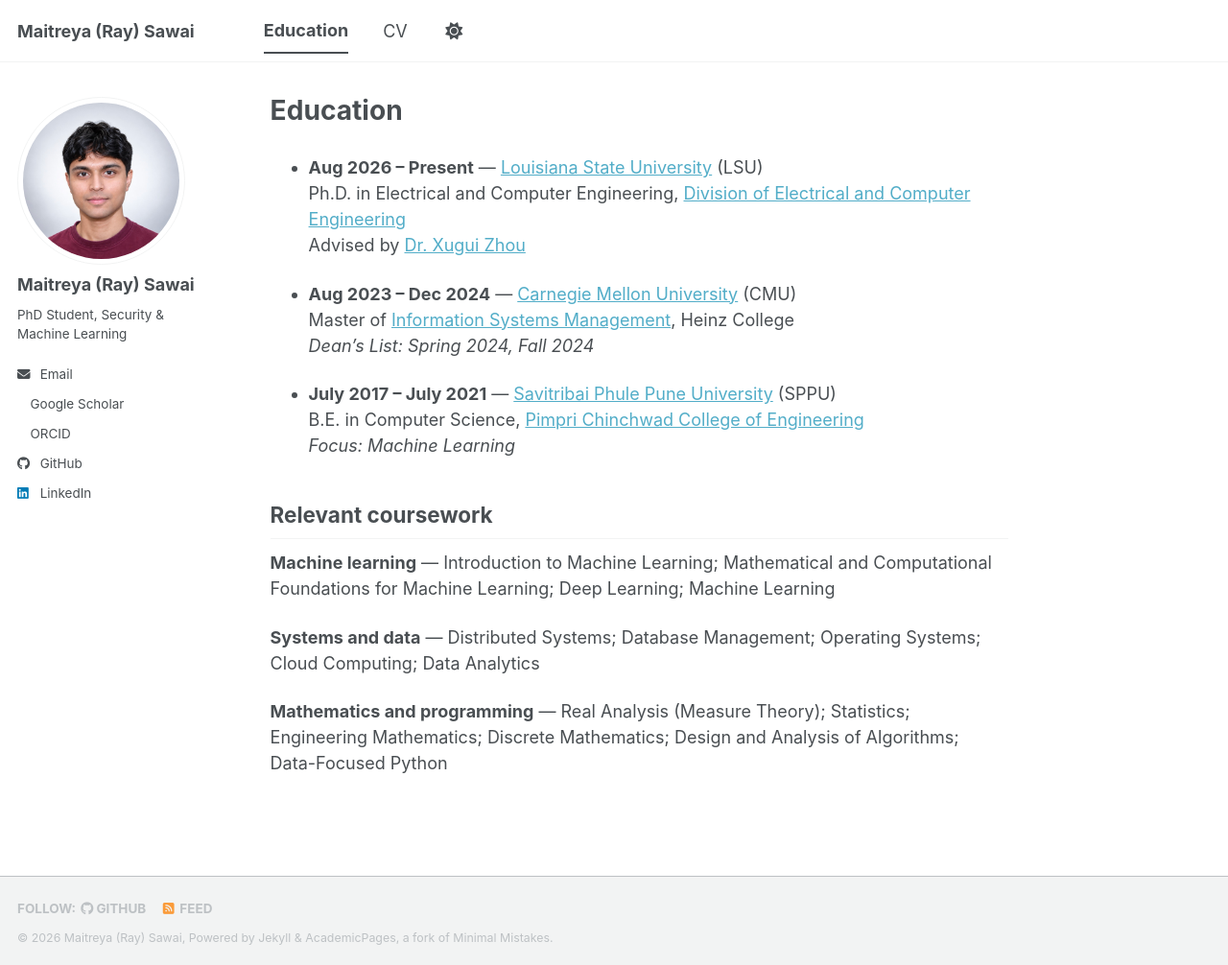
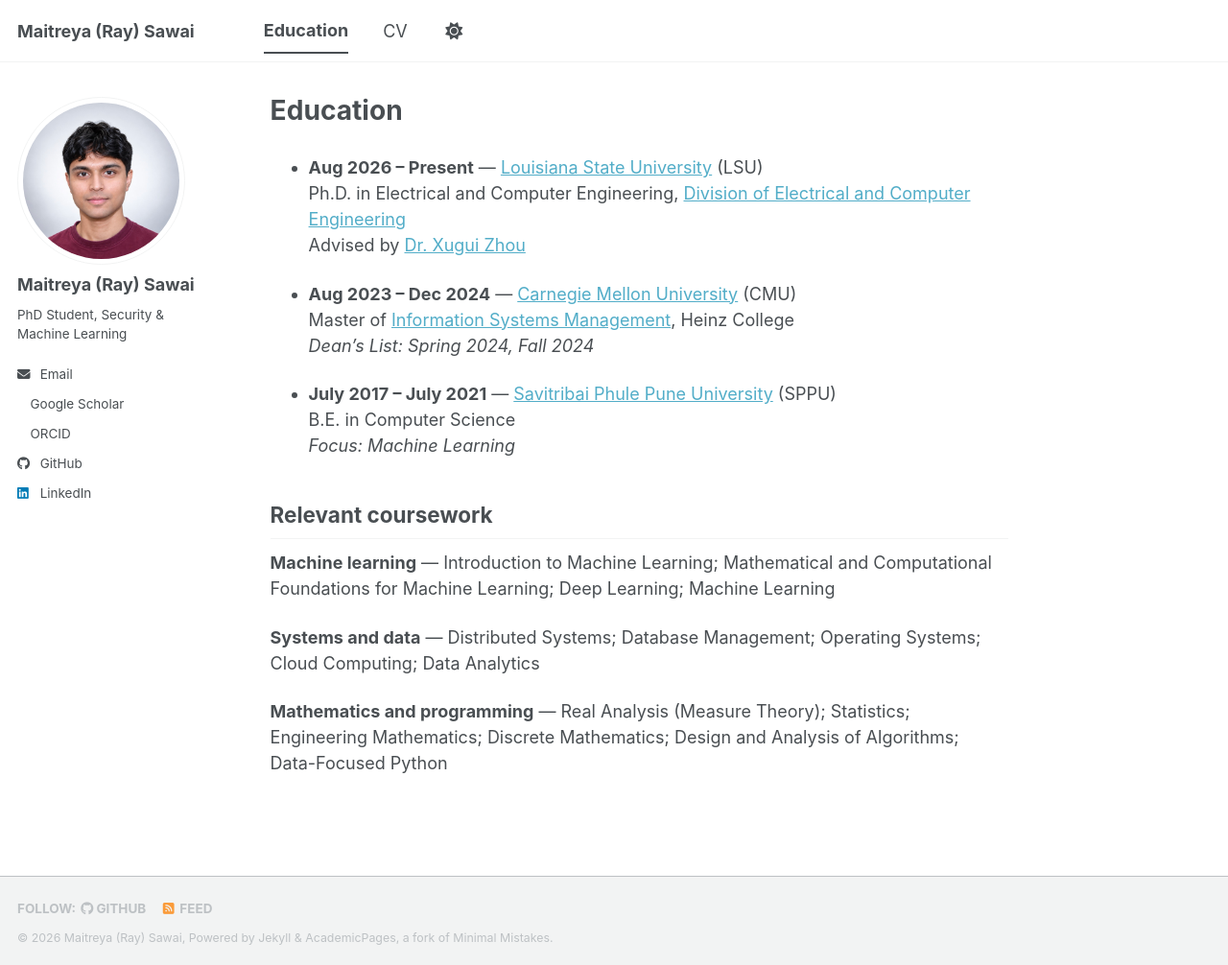
Before and after one commit to maitreya10/maitreya10.github.io, a Jekyll site: the page built from _pages/education.md, in a window 1280 px wide and 1006 px high. Shown: the whole window at 96% size. Built offline with Jekyll 4.4.1, drawn with Linux system fonts in a browser that asks for light colours; a style sheet for code colours, icons or effects is not loaded.

Commit message:
Update education.md

```diff
--- a/_pages/education.md
+++ b/_pages/education.md
@@ -13,7 +13,7 @@ author_profile: true
   *Dean's List: Spring 2024, Fall 2024*
 
 * **July 2017 – July 2021** — [Savitribai Phule Pune University](http://www.unipune.ac.in/) (SPPU)<br>
-  B.E. in Computer Science, [Pimpri Chinchwad College of Engineering](https://www.pccoepune.com/)<br>
+  B.E. in Computer Science <br>
   *Focus: Machine Learning*
 
 ## Relevant coursework
```
